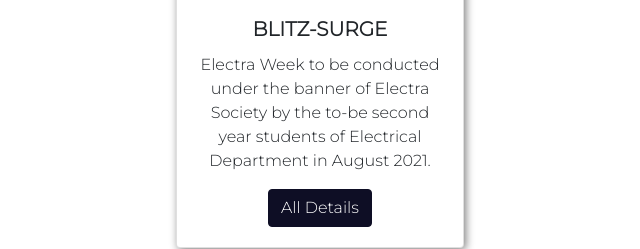
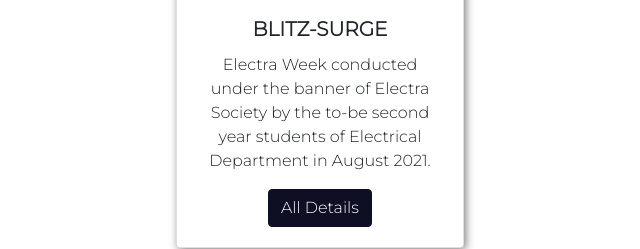
Before and after one commit to deba0125/ELECTRANITS-EVENTS-PAGE, a plain HTML site: page index.html in a window 1280 px wide. Shown: the part 1467-1716 px from the top of the page, 320-960 px from the left. Drawn offline with nearby package versions, Linux system fonts and the light colour scheme.

Commit message:
Update index.html

```diff
--- a/index.html
+++ b/index.html
@@ -292,7 +292,7 @@
             <img src="img/BLITZ SURGE/cover.jpg" class="card-img-top" alt="...">
             <div class="card-body">
                 <h5 class="card-title">BLITZ-SURGE</h5>
-                <p class="card-text">Electra Week to be conducted under the banner of Electra Society by the to-be second year students of Electrical Department in August 2021.</p>
+                <p class="card-text">Electra Week conducted under the banner of Electra Society by the to-be second year students of Electrical Department in August 2021.</p>
                 <a href="blitzsurge.html" class="btn btn-primary" id="btn2">All Details</a>
             </div>
         </div>
```
